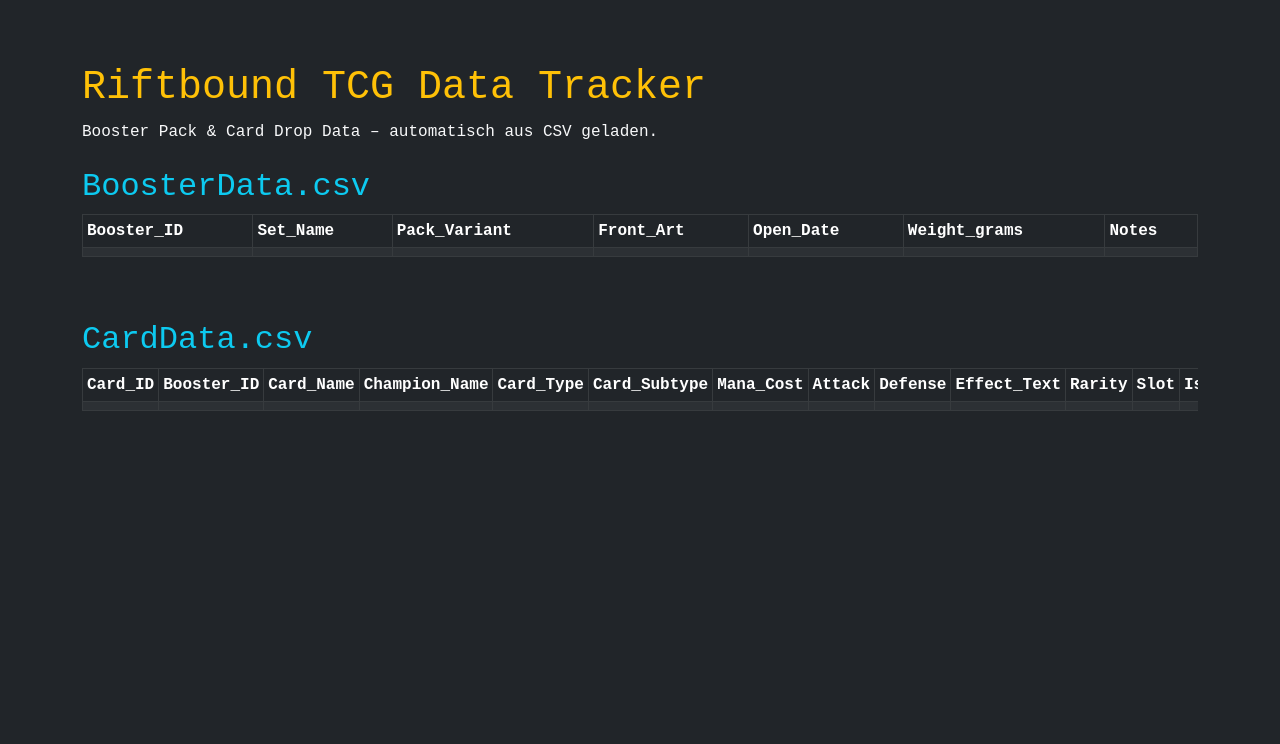
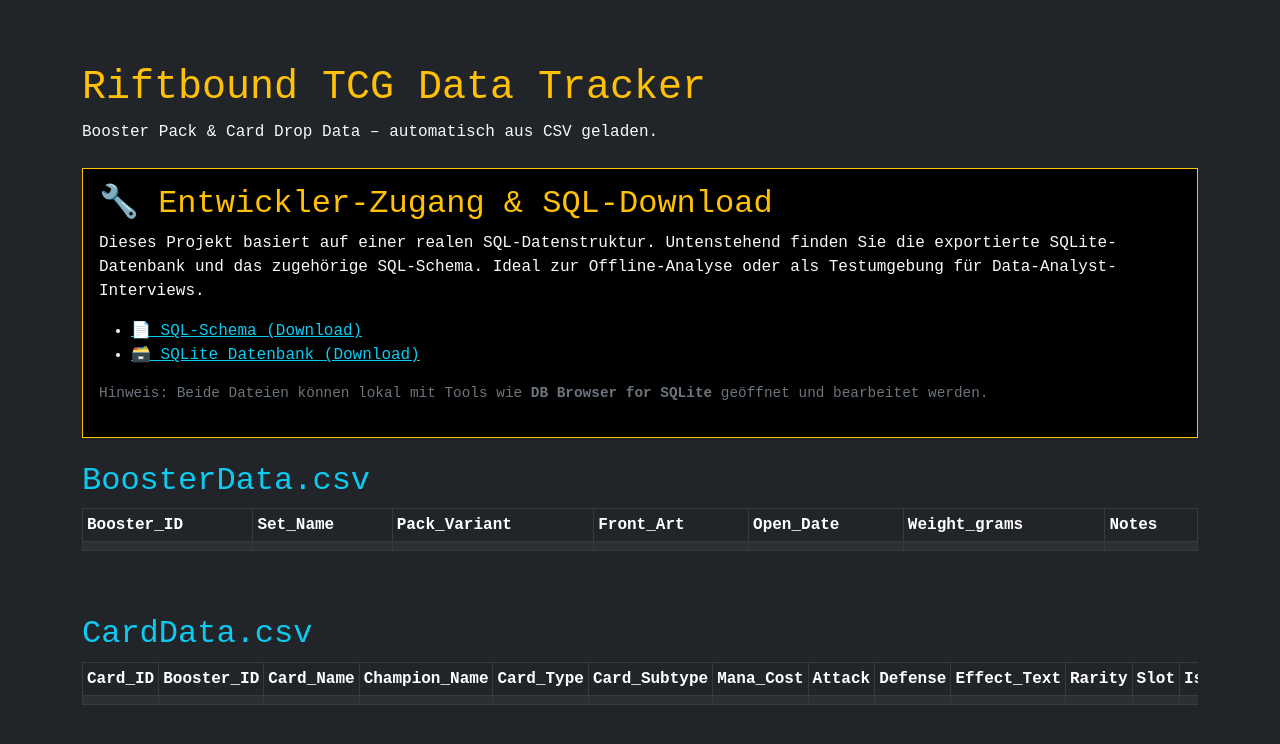
Before and after one commit to Relis-lol/Riftbound, a plain HTML site: page index.html in a window 1280 px wide. Drawn offline with nearby package versions, Linux system fonts and the light colour scheme.

Commit message:
Update index.html

```diff
--- a/index.html
+++ b/index.html
@@ -17,9 +17,27 @@
       Booster Pack & Card Drop Data – automatisch aus CSV geladen.
     </p>
 
+    <!-- 🔧 SQL-Zugriff Block -->
+    <section class="p-3 my-4 border border-warning bg-black">
+      <h2 class="text-warning">🔧 Entwickler-Zugang & SQL-Download</h2>
+      <p>
+        Dieses Projekt basiert auf einer realen SQL-Datenstruktur. Untenstehend finden Sie die exportierte SQLite-Datenbank und das zugehörige SQL-Schema.
+        Ideal zur Offline-Analyse oder als Testumgebung für Data-Analyst-Interviews.
+      </p>
+      <ul>
+        <li><a href="riftbound_schema.sql" class="text-info">📄 SQL-Schema (Download)</a></li>
+        <li><a href="riftbound_portfolio.db" class="text-info">🗃️ SQLite Datenbank (Download)</a></li>
+      </ul>
+      <p class="text-secondary" style="font-size: 0.9em;">
+        Hinweis: Beide Dateien können lokal mit Tools wie <strong>DB Browser for SQLite</strong> geöffnet und bearbeitet werden.
+      </p>
+    </section>
+
+    <!-- Booster-Tabelle -->
     <h2 class="text-info">BoosterData.csv</h2>
     <div id="booster-table" class="table-responsive mb-5"></div>
 
+    <!-- Karten-Tabelle -->
     <h2 class="text-info">CardData.csv</h2>
     <div id="card-table" class="table-responsive"></div>
   </div>
```
